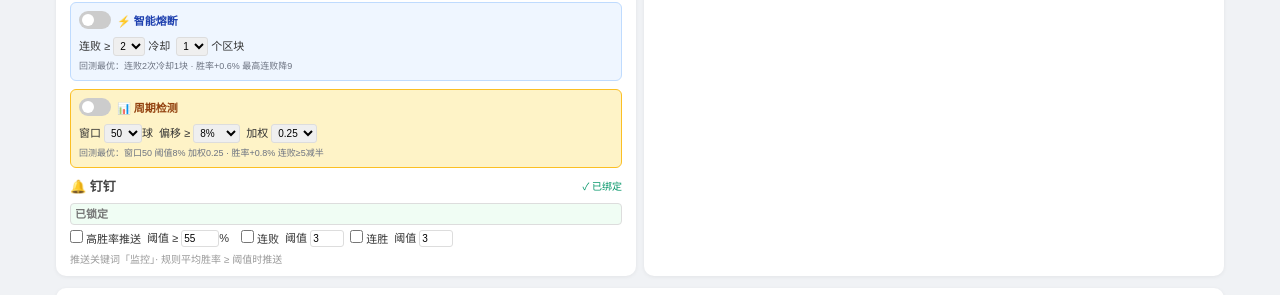
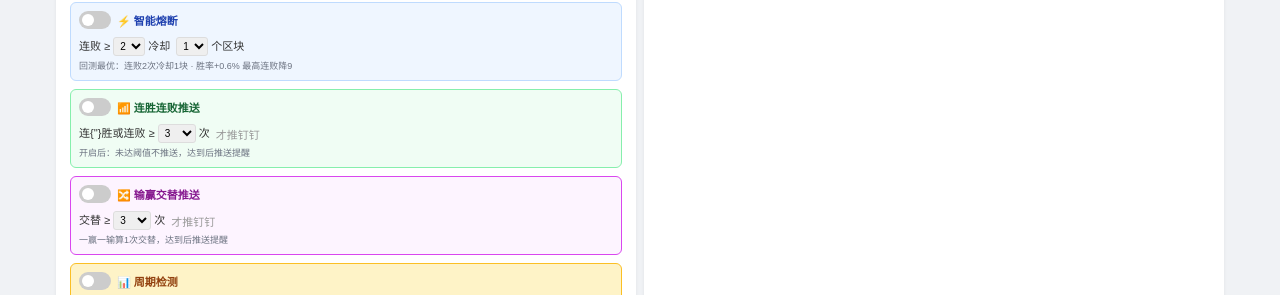
Before and after one commit to ly5201314gjx/tron-predictor, a website: page public/index.html in a window 1280 px wide. Shown: the part 551-846 px from the top of the page. Drawn offline with Linux system fonts and the light colour scheme; no server answers.

Commit message:
🚀 v2.1.0: 输赢交替推送+连胜连败提示+目标高度修复

```diff
--- a/public/index.html
+++ b/public/index.html
@@ -153,6 +153,32 @@ body{font-family:'PingFang SC','Microsoft YaHei',sans-serif;background:#f0f2f5;c
           </select> 个区块</span>
         </div>
         <div style="font-size:9px;color:#6b7280;margin-top:3px;">回测最优：连败2次冷却1块 · 胜率+0.6% 最高连败降9</div>
+      </div>
+      <div style="background:#f0fdf4;border:1px solid #86efac;border-radius:6px;padding:8px;margin-bottom:8px;">
+        <div class="flex" style="margin-bottom:4px;">
+          <label class="switch"><input type="checkbox" id="streakPushEnable" onchange="updCfg()"><span class="slider"></span></label>
+          <span style="font-size:11px;font-weight:600;color:#166534;">📶 连胜连败推送</span>
+        </div>
+        <div class="flex gap" style="font-size:11px;">
+          <span>连{''}胜或连败 ≥ <select id="streakPushThreshold" onchange="updCfg()" style="padding:2px;border:1px solid #ddd;border-radius:3px;font-size:10px;">
+            <option value="2">2</option><option value="3" selected>3</option><option value="4">4</option><option value="5">5</option><option value="6">6</option><option value="8">8</option><option value="10">10</option>
+          </select> 次</span>
+          <span style="color:#999;">才推钉钉</span>
+        </div>
+        <div style="font-size:9px;color:#6b7280;margin-top:3px;">开启后：未达阈值不推送，达到后推送提醒</div>
+      </div>
+      <div style="background:#fdf4ff;border:1px solid #d946ef;border-radius:6px;padding:8px;margin-bottom:8px;">
+        <div class="flex" style="margin-bottom:4px;">
+          <label class="switch"><input type="checkbox" id="altPushEnable" onchange="updCfg()"><span class="slider"></span></label>
+          <span style="font-size:11px;font-weight:600;color:#86198f;">🔀 输赢交替推送</span>
+        </div>
+        <div class="flex gap" style="font-size:11px;">
+          <span>交替 ≥ <select id="altPushThreshold" onchange="updCfg()" style="padding:2px;border:1px solid #ddd;border-radius:3px;font-size:10px;">
+            <option value="2">2</option><option value="3" selected>3</option><option value="4">4</option><option value="5">5</option><option value="6">6</option><option value="8">8</option><option value="10">10</option>
+          </select> 次</span>
+          <span style="color:#999;">才推钉钉</span>
+        </div>
+        <div style="font-size:9px;color:#6b7280;margin-top:3px;">一赢一输算1次交替，达到后推送提醒</div>
       </div>
       <div style="background:#fef3c7;border:1px solid #fbbf24;border-radius:6px;padding:8px;margin-bottom:8px;">
         <div class="flex" style="margin-bottom:4px;">
@@ -414,6 +440,10 @@ function loadConfig(){
     document.getElementById('periodWindow').value = r.periodDetectionWindow || 50;
     document.getElementById('periodThreshold').value = r.periodDetectionThreshold || 0.08;
     document.getElementById('periodBoost').value = r.periodDetectionBoost || 0.25;
+    document.getElementById('streakPushEnable').checked = r.streakPushEnabled;
+    document.getElementById('streakPushThreshold').value = r.streakPushThreshold || 3;
+    document.getElementById('altPushEnable').checked = r.altPushEnabled;
+    document.getElementById('altPushThreshold').value = r.altPushThreshold || 3;
   });
 }
 
@@ -492,7 +522,11 @@ function updCfg(){
     periodDetectionEnabled:document.getElementById('periodDetectionEnable').checked,
     periodDetectionWindow:parseInt(document.getElementById('periodWindow').value),
     periodDetectionThreshold:parseFloat(document.getElementById('periodThreshold').value),
-    periodDetectionBoost:parseFloat(document.getElementById('periodBoost').value)
+    periodDetectionBoost:parseFloat(document.getElementById('periodBoost').value),
+    streakPushEnabled:document.getElementById('streakPushEnable').checked,
+    streakPushThreshold:parseInt(document.getElementById('streakPushThreshold').value),
+    altPushEnabled:document.getElementById('altPushEnable').checked,
+    altPushThreshold:parseInt(document.getElementById('altPushThreshold').value)
   }));
 }
 
```
